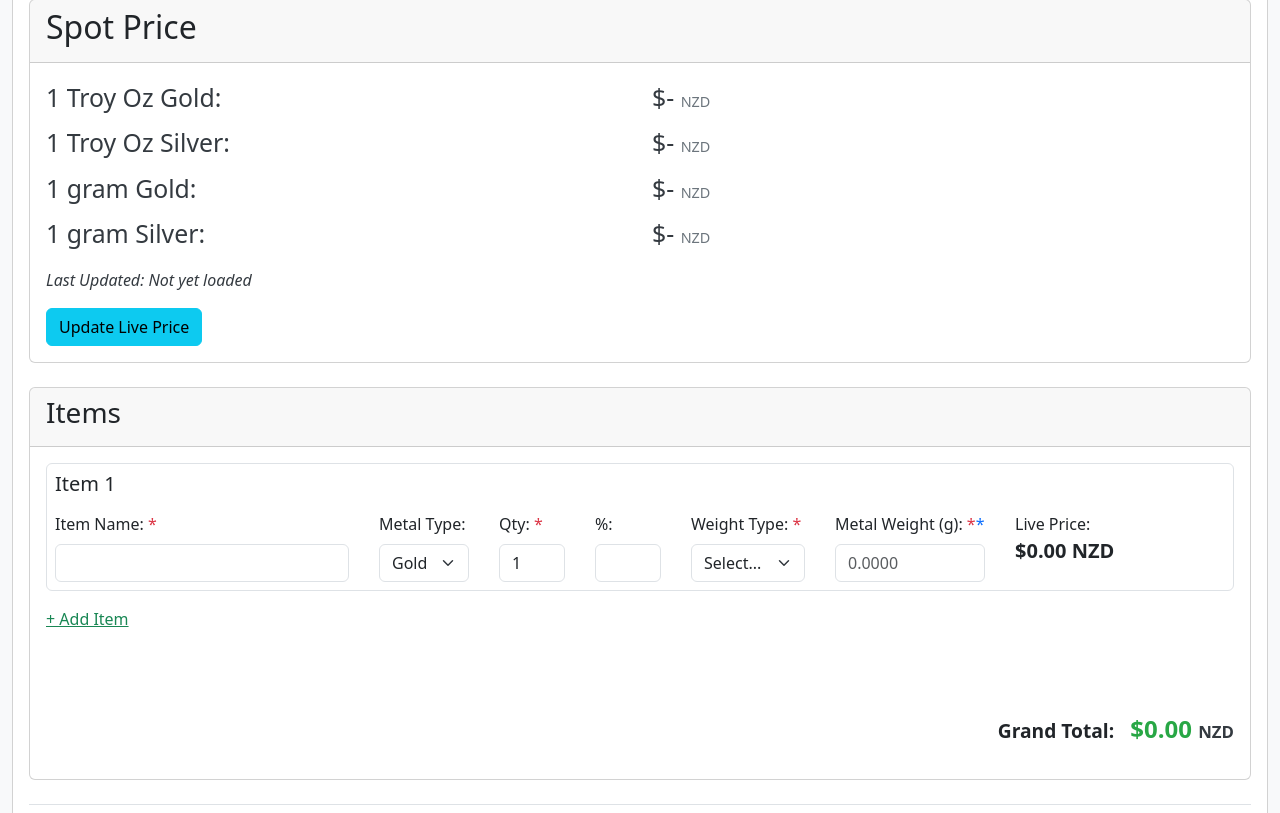
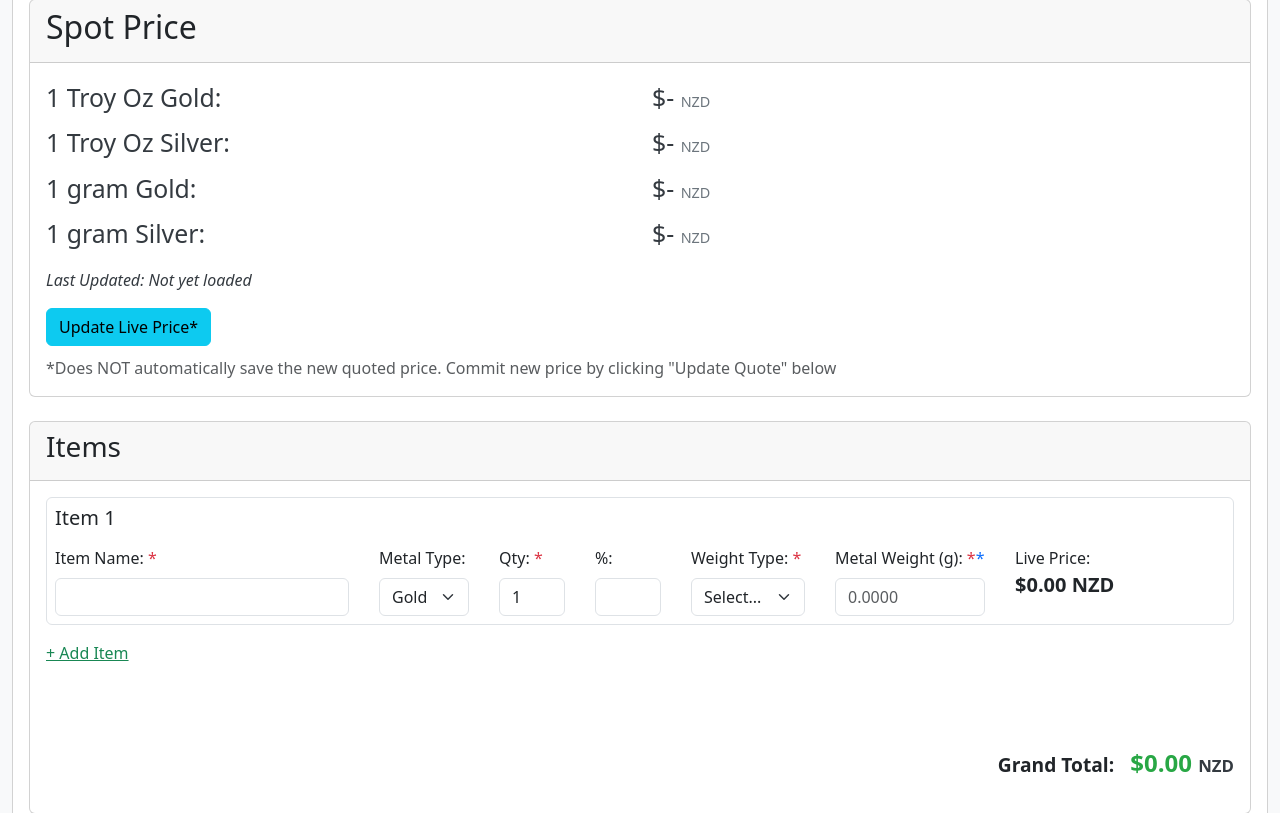
Before and after one commit to joeright1001/chchgold.co.nz, a Node server app: template views/admin_create_edit.ejs in a window 1280 px wide. Shown: the part 732-1545 px from the top of the page. Run offline with Node 20, Linux system fonts and the light colour scheme; the template is opened without the code that fills it, so the values that code supplies are empty.

Commit message:
spot update helpder text added on UI

```diff
--- a/views/admin_create_edit.ejs
+++ b/views/admin_create_edit.ejs
@@ -148,8 +148,9 @@
                             <div class="mt-3">
                                 <button type="button" id="<%= isEditMode ? 'refresh-price-btn' : 'get-live-price-btn' %>" class="btn btn-info">
                                     <span class="spinner-border spinner-border-sm d-none" role="status" aria-hidden="true"></span>
-                                    Update Live Price
+                                    Update Live Price*
                                 </button>
+
                             </div>
                         </div>
                         <div class="col-6">
@@ -173,6 +174,8 @@
                             <p>$<span id="silver-g-price"><%= silverG %></span> <span class="currency-unit">NZD</span></p>
                         </div>
                     </div>
+                    <p class="text-muted mb-0" style="padding-top: 10px;">*Does NOT automatically save the new quoted price. Commit new price by clicking "Update Quote" below</p>
+
                 </div>
             </div>
 
```
